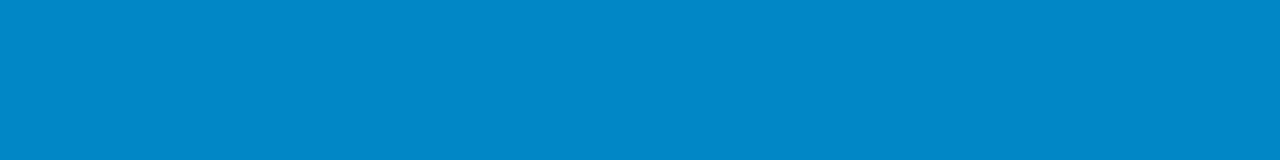
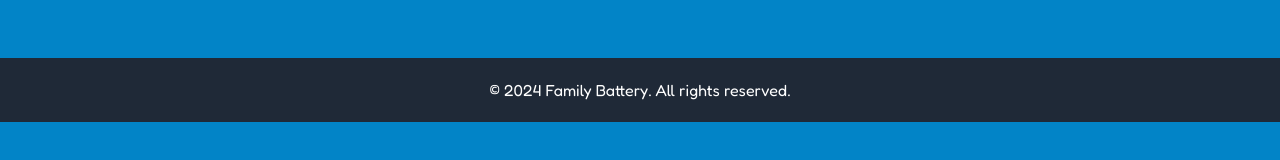
Before and after one commit to syachrilRamadhan/fb-web-app, a Next.js app: page / in a window 1280 px wide. Shown: the part 250-410 px from the top of the page. Built offline with nearby package versions, Linux system fonts and the light colour scheme; no server answers.

Commit message:
feat: add footer page

```diff
--- a/app/globals.css
+++ b/app/globals.css
@@ -8,6 +8,11 @@
   }
   body {
     @apply font-primary bg-sky-600 text-white leading-loose;
+
+    html {
+      scroll-behavior: smooth;
+    }
+
   }
   .h1 {
     @apply text-[48px] xl:text-[80px] leading-[1.1] font-semibold;
--- a/app/page.jsx
+++ b/app/page.jsx
@@ -3,6 +3,7 @@ import { useState, useEffect } from "react";
 import { motion } from "framer-motion";
 import Image from "next/image";
 import { Button } from "@/components/ui/button";
+import Footer from "@/components/Footer";
 
 const formatCurrency = (amount) => {
   return new Intl.NumberFormat("id-ID", {
@@ -12,7 +13,7 @@ const formatCurrency = (amount) => {
   }).format(amount);
 };
 
-const ITEMS_PER_PAGE = 10;
+const ITEMS_PER_PAGE = 9;
 
 const Home = () => {
   const [products, setProducts] = useState([]);
@@ -45,6 +46,7 @@ const Home = () => {
   const handlePageChange = (newPage) => {
     if (newPage >= 1 && newPage <= totalPages) {
       setCurrentPage(newPage);
+      window.scrollTo({ top: 0, behavior: "smooth" });
     }
   };
 
@@ -79,15 +81,18 @@ const Home = () => {
         ))}
       </div>
 
-      <div className="mt-6 flex justify-center mx-2">
+      <div className="mt-6 mb-2 flex justify-center mx-2">
         <Button onClick={() => handlePageChange(currentPage - 1)} disabled={currentPage === 1} className="px-4 py-2 border bg-primary text-white border-white rounded-lg mr-2 disabled:opacity-50">
           Sebelumnya
         </Button>
         <span className="px-4 py-2 text-primary text-sm md:text-lg">
           Halaman {currentPage} dari {totalPages}
         </span>
-        <Button onClick={() => handlePageChange(currentPage + 1)} disabled={currentPage === totalPages} className="px-4 py-2 border bg-primary text-white border-white rounded-lg mr-2 disabled:opacity-50">Selanjutnya</Button>
+        <Button onClick={() => handlePageChange(currentPage + 1)} disabled={currentPage === totalPages} className="px-4 py-2 border bg-primary text-white border-white rounded-lg mr-2 disabled:opacity-50">
+          Selanjutnya
+        </Button>
       </div>
+      <Footer />
     </motion.div>
   );
 };
--- /dev/null
+++ b/components/Footer.jsx
@@ -0,0 +1,13 @@
+const Footer = () => {
+  return (
+    <div className="w-full bg-gray-800 mt-12">
+      <footer className="text-white py-4">
+        <div className="container mx-auto text-center">
+          <p>&copy; 2024 Family Battery. All rights reserved.</p>
+        </div>
+      </footer>
+    </div>
+  );
+};
+
+export default Footer;
```
